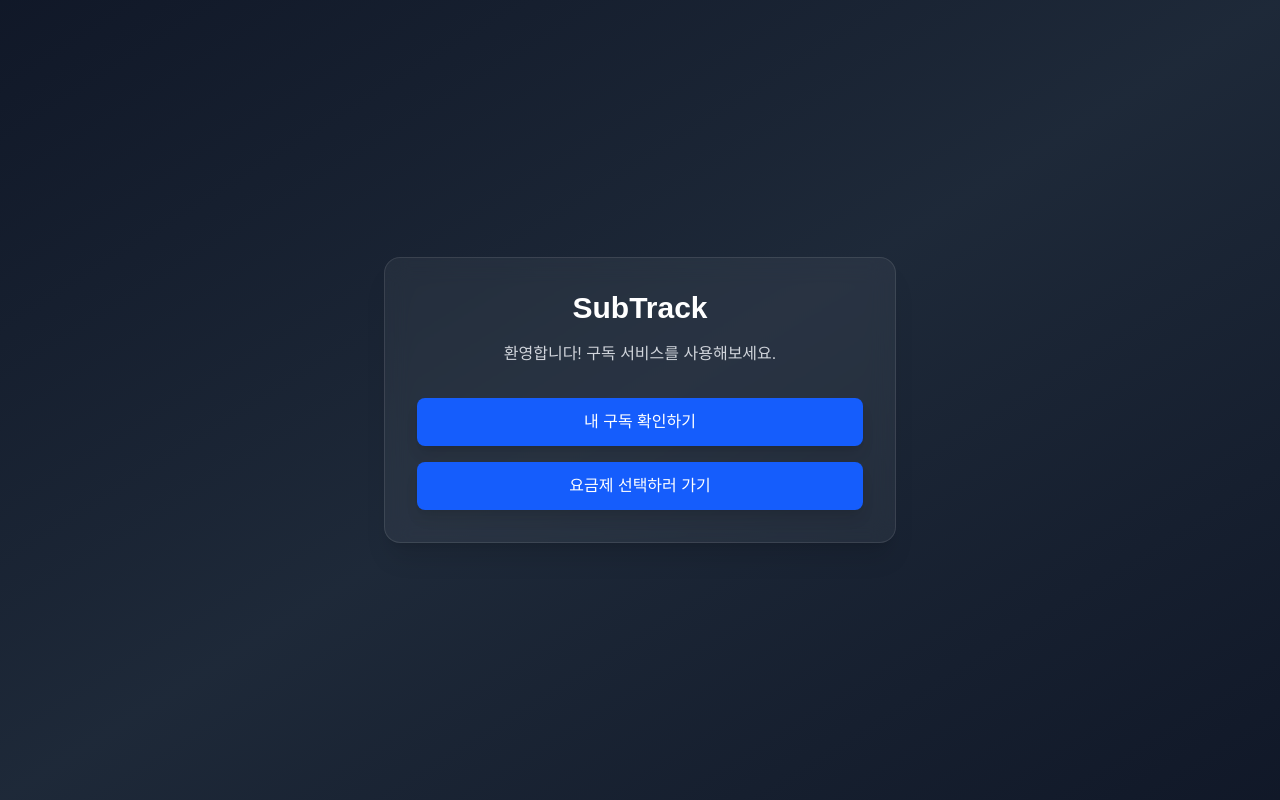
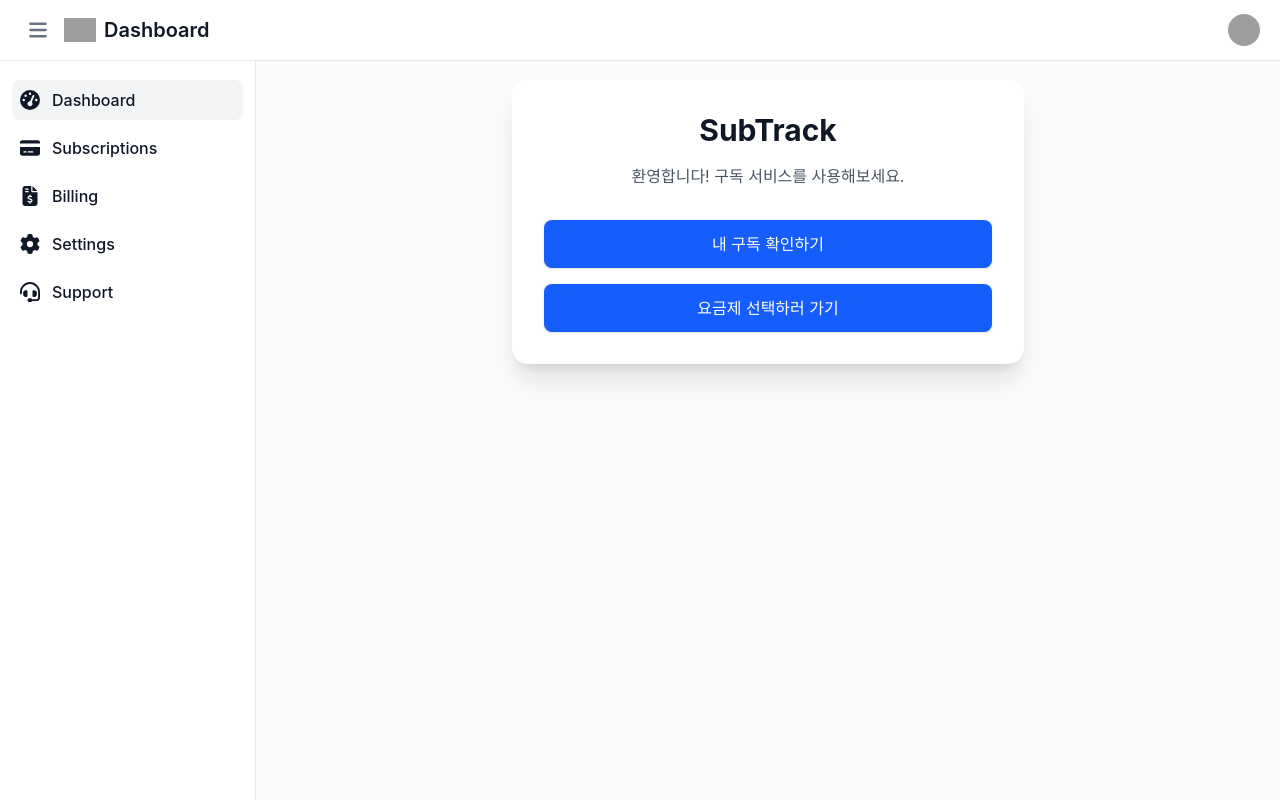
Before and after one commit to Defor721/subtrack_front, a Next.js app: page /dashboard in a window 1280 px wide. Built offline with nearby package versions, Linux system fonts and the light colour scheme; grey boxes are pictures that could not be loaded.

Commit message:
[Style] css 수정

```diff
--- a/package.json
+++ b/package.json
@@ -12,7 +12,8 @@
     "framer-motion": "^12.6.3",
     "next": "15.2.4",
     "react": "^19.0.0",
-    "react-dom": "^19.0.0"
+    "react-dom": "^19.0.0",
+    "react-icons": "^5.5.0"
   },
   "devDependencies": {
     "@eslint/eslintrc": "^3",
--- a/src/app/dashboard/page.tsx
+++ b/src/app/dashboard/page.tsx
@@ -1,37 +1,141 @@
 "use client";
 
+import { useState } from "react";
 import { motion } from "framer-motion";
+import {
+  FaBars,
+  FaGaugeHigh,
+  FaCreditCard,
+  FaFileInvoiceDollar,
+  FaGear,
+  FaHeadset,
+} from "react-icons/fa6";
 import Link from "next/link";
+import Image from "next/image";
 
 export default function DashboardPage() {
+  const [sidebarOpen, setSidebarOpen] = useState(false);
+
   return (
-    <main className="flex flex-col items-center justify-center min-h-screen bg-gradient-to-br from-gray-900 via-gray-800 to-gray-900 text-white px-4">
+    <main className="min-h-screen bg-gray-50 text-gray-900 font-['Inter']">
+      {/* 상단 네비게이션 */}
+      <nav className="fixed top-0 z-50 w-full bg-white border-b border-gray-200 px-3 py-3 lg:px-5">
+        <div className="flex items-center justify-between">
+          <div className="flex items-center gap-2">
+            <button
+              onClick={() => setSidebarOpen(!sidebarOpen)}
+              className="p-2 text-sm text-gray-500 rounded-lg hover:bg-gray-100 focus:outline-none"
+            >
+              <FaBars className="w-5 h-5" />
+            </button>
+            <Link href="/" className="flex items-center gap-2">
+              <Image
+                src="https://ai-public.creatie.ai/gen_page/logo_placeholder.png"
+                alt="Logo"
+                width={32}
+                height={32}
+              />
+              <span className="text-xl font-semibold">Dashboard</span>
+            </Link>
+          </div>
+          <div>
+            <Image
+              className="w-8 h-8 rounded-full"
+              src="https://creatie.ai/ai/api/search-image?query=A%20professional%20headshot..."
+              alt="User"
+              width={32}
+              height={32}
+            />
+          </div>
+        </div>
+      </nav>
+
+      {/* 사이드바 */}
+      <aside
+        className={`fixed top-0 left-0 z-40 w-64 h-screen pt-20 bg-white border-r border-gray-200 transition-transform ${
+          sidebarOpen ? "translate-x-0" : "-translate-x-full"
+        } sm:translate-x-0`}
+      >
+        <div className="h-full px-3 pb-4 overflow-y-auto">
+          <ul className="space-y-2 font-medium">
+            <li>
+              <Link
+                href="#"
+                className="flex items-center p-2 bg-gray-100 rounded-lg"
+              >
+                <FaGaugeHigh className="w-5 h-5" />
+                <span className="ml-3">Dashboard</span>
+              </Link>
+            </li>
+            <li>
+              <Link
+                href="/subscriptions"
+                className="flex items-center p-2 hover:bg-gray-100 rounded-lg"
+              >
+                <FaCreditCard className="w-5 h-5" />
+                <span className="ml-3">Subscriptions</span>
+              </Link>
+            </li>
+            <li>
+              <Link
+                href="/billing"
+                className="flex items-center p-2 hover:bg-gray-100 rounded-lg"
+              >
+                <FaFileInvoiceDollar className="w-5 h-5" />
+                <span className="ml-3">Billing</span>
+              </Link>
+            </li>
+            <li>
+              <Link
+                href="/settings"
+                className="flex items-center p-2 hover:bg-gray-100 rounded-lg"
+              >
+                <FaGear className="w-5 h-5" />
+                <span className="ml-3">Settings</span>
+              </Link>
+            </li>
+            <li>
+              <Link
+                href="/support"
+                className="flex items-center p-2 hover:bg-gray-100 rounded-lg"
+              >
+                <FaHeadset className="w-5 h-5" />
+                <span className="ml-3">Support</span>
+              </Link>
+            </li>
+          </ul>
+        </div>
+      </aside>
+
+      {/* 본문 콘텐츠 */}
+      <div className="p-4 pt-20 sm:ml-64">
         <motion.div
           initial={{ opacity: 0, y: 20 }}
           animate={{ opacity: 1, y: 0 }}
           transition={{ duration: 0.6 }}
-        className="w-full max-w-lg p-8 bg-white/5 backdrop-blur-md border border-white/10 rounded-2xl shadow-xl text-center"
+          className="w-full max-w-lg mx-auto p-8 bg-white rounded-2xl shadow-xl text-center"
         >
           <h1 className="text-3xl font-bold mb-4">SubTrack</h1>
-        <p className="mb-8 text-gray-300">
+          <p className="mb-8 text-gray-600">
             환영합니다! 구독 서비스를 사용해보세요.
           </p>
 
           <div className="flex flex-col gap-4">
             <Link
               href="/subscriptions"
-            className="px-6 py-3 rounded-lg bg-blue-600 hover:bg-blue-700 transition-all duration-300 shadow-lg"
+              className="px-6 py-3 rounded-lg bg-blue-600 hover:bg-blue-700 text-white transition-all duration-300 shadow"
             >
               내 구독 확인하기
             </Link>
             <Link
               href="/plans"
-            className="px-6 py-3 rounded-lg bg-blue-600 hover:bg-blue-700 transition-all duration-300 shadow-lg"
+              className="px-6 py-3 rounded-lg bg-blue-600 hover:bg-blue-700 text-white transition-all duration-300 shadow"
             >
               요금제 선택하러 가기
             </Link>
           </div>
         </motion.div>
+      </div>
     </main>
   );
 }
```
Also changed, not shown: 1 other file (tests, documents, lock files or other folders). Lines whose indentation alone changed are shown as unchanged.
